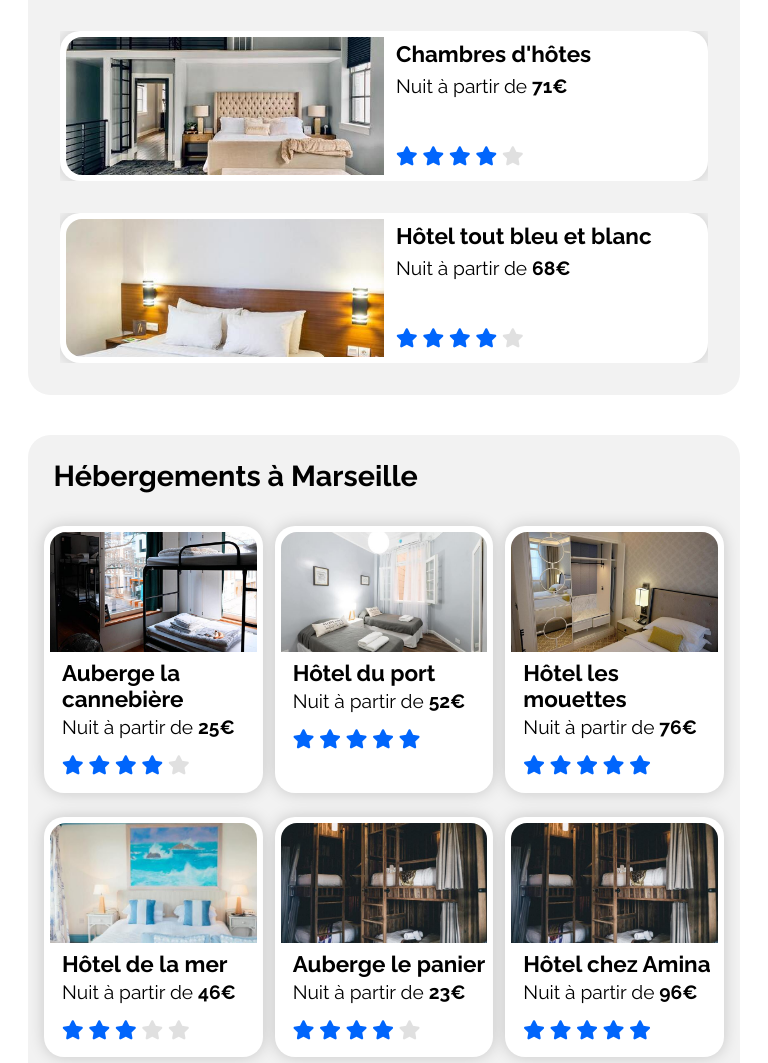
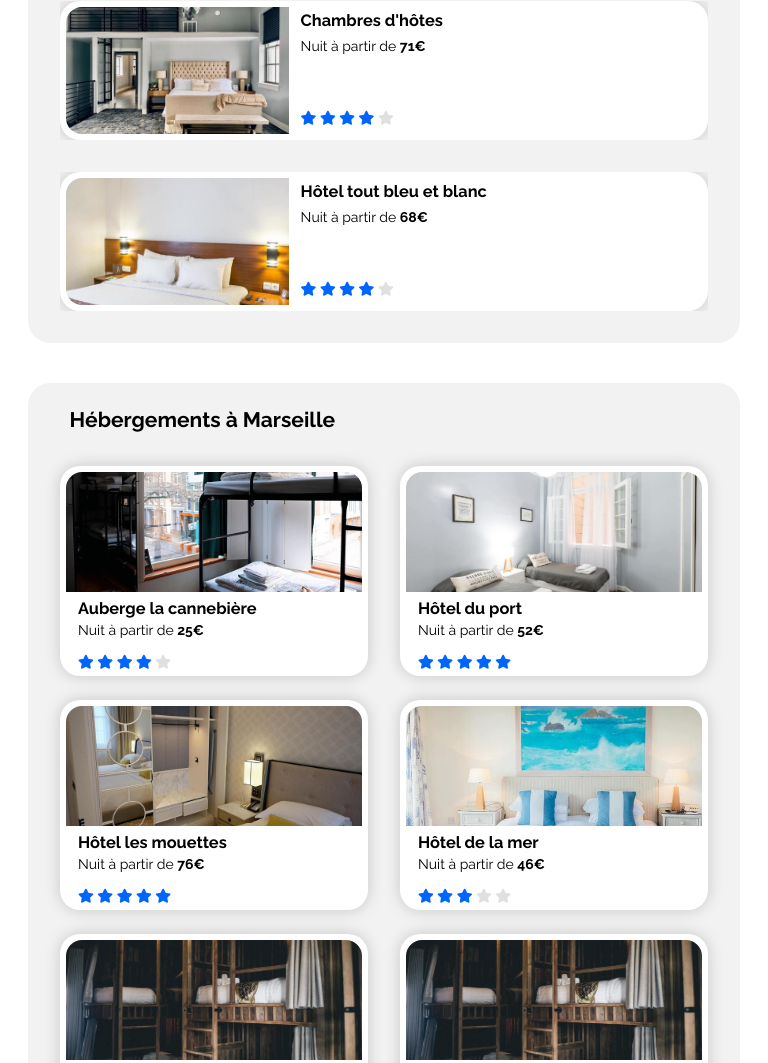
Before and after one commit to belkaaloul/belkaaloul-Ilyes_2_04022021, a plain HTML site: page index.html in a window 768 px wide. Shown: the part 912-1975 px from the top of the page. Drawn offline with Linux system fonts and the light colour scheme.

Commit message:
fin projet + validation W3C

```diff
--- a/stylereservia.css
+++ b/stylereservia.css
@@ -192,11 +192,11 @@ h1
 {
   display: grid;
   grid-template-columns: repeat(3, 1fr);
-  column-gap: 0.75rem;
+  column-gap: 2rem;
   row-gap: 1.5rem;
   background-color: #F2F2F2;
   border-radius: 1.4rem;
-  padding: 1.5rem 1rem;
+  padding: 1.5rem 2rem;
 }
 .hebergements-principal-titre
 {
@@ -316,9 +316,9 @@ h1
 {
   position: relative;
   min-height: 100%;
-  width: 50%;
-  min-width: 50%;
-  max-width: 50%;
+  width: 35%;
+  min-width: 35%;
+  max-width: 35%;
 }
 .figure-carte-hebergement-populaire-photo
 {
@@ -347,7 +347,7 @@ h1
 }
 .carte-hebergement-populaire-note-generale
 {
-  margin: 3rem 0.75rem 0.5rem 0.75rem;
+  margin: 3.5rem 0.75rem 0.5rem 0.75rem;
 }
 .les-activites-ville-marseille
 {
@@ -421,6 +421,10 @@ a
 
 @media screen and (max-width: 500px)
 {
+.hebergements-section
+{
+  padding: 0 1.25rem;
+}
 .hebergements-populaire-marseille
 {
   padding: 0.5rem;
@@ -430,6 +434,11 @@ a
   grid-template-columns: 1fr;
   background-color: white;
   padding: 0;
+  row-gap: 2rem;
+}
+.figure-carte-hebergement-principal-photo
+{
+  height: 6rem;
 }
 .les-activites-ville-marseille
 {
@@ -641,8 +650,16 @@ body
 {
   font-family: 'Raleway', sans-serif;
   font-weight: 400;
-  font-size: 1.2rem;
+  font-size: 14px;
   color: black;
+}
+h1
+{
+  font-size: 1.6rem;
+}
+.sous-titre-en-tete
+{
+  font-size: 16px;
 }
 .contenu-filtres-recherche-cat
 {
@@ -663,6 +680,17 @@ body
 }
 @media screen and (min-width: 501px) and (max-width: 1023px)
 {
+.hebergements-principaux-ville-marseille
+{
+  grid-template-columns: 1fr 1fr;
+  grid-column-gap: 2rem;
+  padding-left: 2rem;
+  padding-right: 2rem;
+}
+.carte-hebergement-principal-note-generale
+{
+  margin: 1rem 0 0 0.75rem
+}
 .titre-carte-activites
 {
   margin: 0.5rem;
@@ -674,7 +702,6 @@ body
   row-gap: 2rem;
   grid-template-columns: repeat(3, 1fr);
   grid-template-rows: auto 12rem 12rem;
-}
 }
 
 @media screen and (max-width: 1230px)
@@ -706,3 +733,4 @@ body
   margin-bottom: 2.5rem;
 }
 }
+}
```
